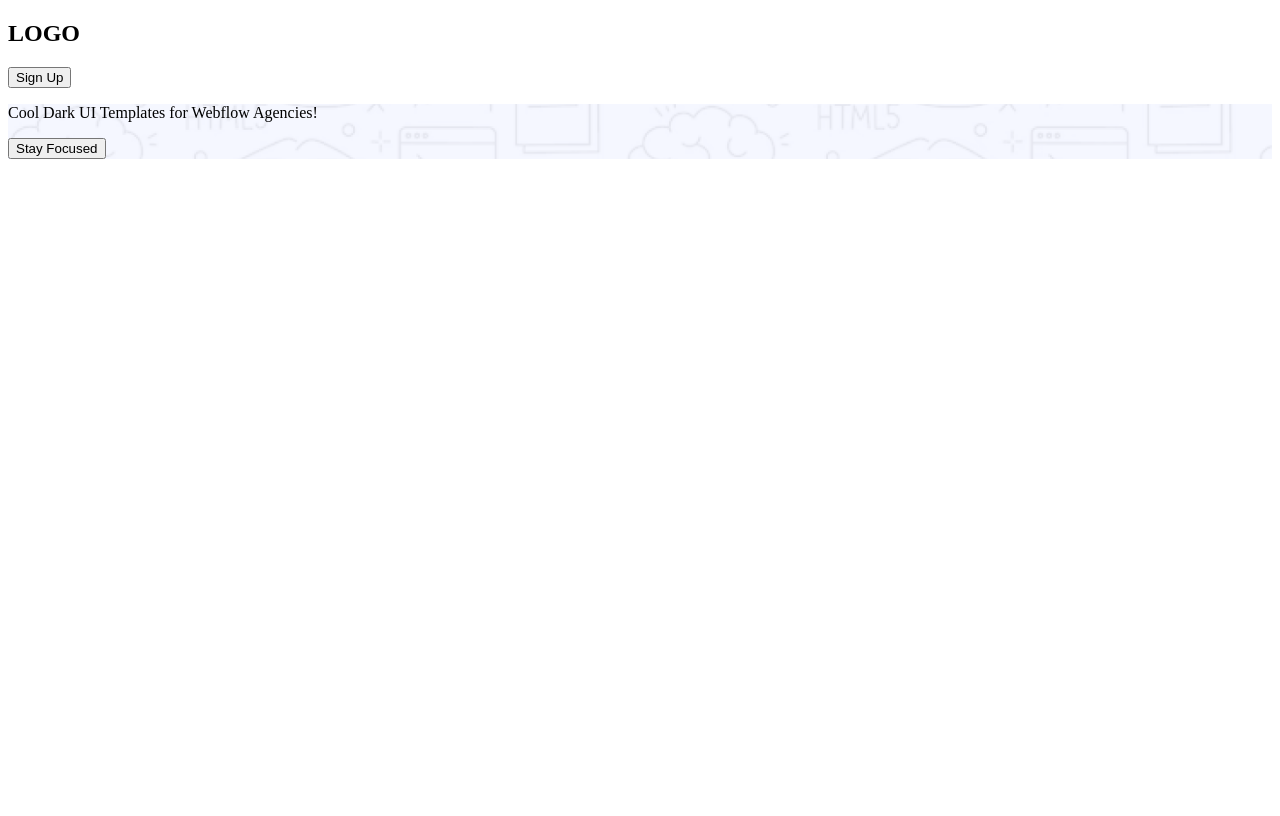
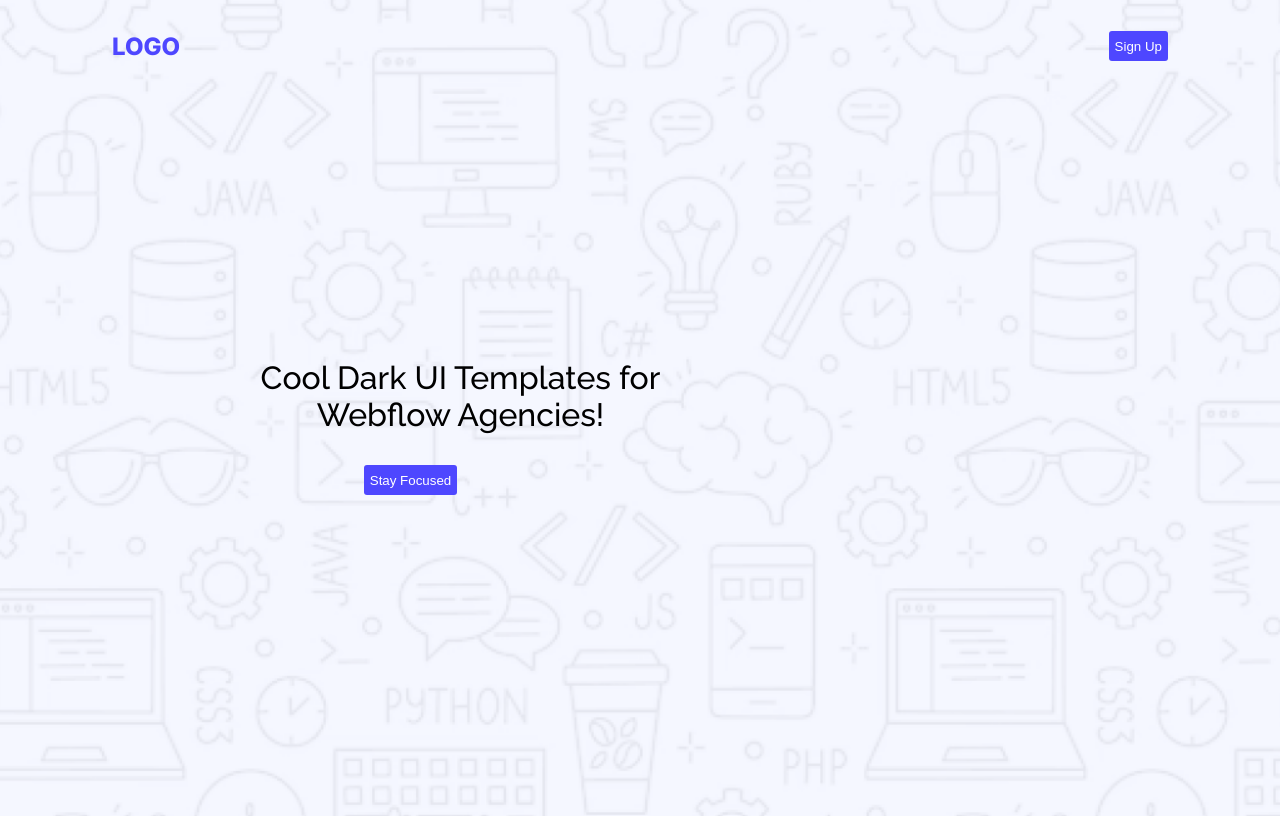
Before and after one commit to Bithyyyy/assingment-one, a plain HTML site: page index.html in a window 1280 px wide. Drawn offline with Linux system fonts and the light colour scheme.

Commit message:
First page done

```diff
--- a/css/style.css
+++ b/css/style.css
@@ -1,7 +1,51 @@
-main{
-    background-image: url("/Assets/Hero-bg.png");
-    background-repeat: repeat;
+.inter{
+    font-family: "Inter", sans-serif;
+    font-optical-sizing: auto;
+    font-weight: 800;
+    font-style: bold;
+    color: #4E47FF;
+  }
+  header{
+    height: 151px;
+    width: 1101;
+  }
+
+.page1{
+    background-image: url("../Assets/Hero-bg.png");
+    background-repeat: no-repeat;
     background-position: center;
     background-size: cover;
+    min-height: 100vh;
 
 }
+nav{
+    display: flex;
+    justify-content: space-between;
+    align-items: center;
+    margin-left: 100px;
+    padding: 4px;
+}
+.button-sig{
+    background-color: #4E47FF;
+    color: #ffffff;
+    border-radius: 3px;
+    margin-right: 100px;
+    height:30px;
+    border:0;
+
+}
+
+.raleway {
+    font-family: "Raleway", sans-serif;
+    font-optical-sizing: auto;
+    font-weight:500;
+    font-style: normal;
+    font-size: xx-large;
+  }
+  .banner {
+    text-align: center;
+    margin-top: 200px;
+    width: 905px;
+    height:152px;
+
+  }
--- a/index.html
+++ b/index.html
@@ -4,25 +4,26 @@
     <meta charset="UTF-8">
     <meta name="viewport" content="width=device-width, initial-scale=1.0">
     <title>Document</title>
+    <link rel="preconnect" href="https://fonts.googleapis.com">
+<link rel="preconnect" href="https://fonts.gstatic.com" crossorigin>
+<link href="https://fonts.googleapis.com/css2?family=Inter:ital,opsz,wght@0,14..32,100..900;1,14..32,100..900&family=Raleway:ital,wght@0,100..900;1,100..900&display=swap" rel="stylesheet">
     <link rel="stylesheet" href="/css/style.css">
 </head>
-<body>
+<body class="page1">
     <header>
         <nav>
-            <h2>LOGO</h2>
+            <h2 class="inter">LOGO</h2>
             <button class="button-sig">Sign Up</button>
         </nav>
 
     </header>
-    <body>
-        <main>
-            <div class="banner">
-                <p>Cool Dark UI Templates for Webflow Agencies!</p>
-                <button class="button-sig">Stay Focused</button>
-            </div>
+    <main>
+        <div class="banner">
+            <p class="raleway">Cool Dark UI Templates for <br> Webflow Agencies!</p>
+            <button class="button-sig">Stay Focused</button>
+        </div>
 
-        </main>
-    </body>
+    </main>
     <footer>
 
     </footer>
```
